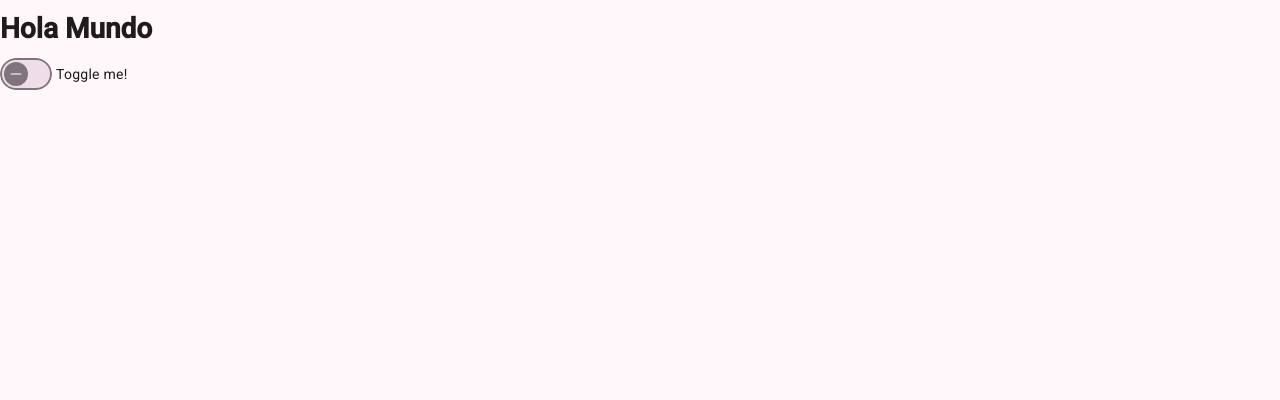
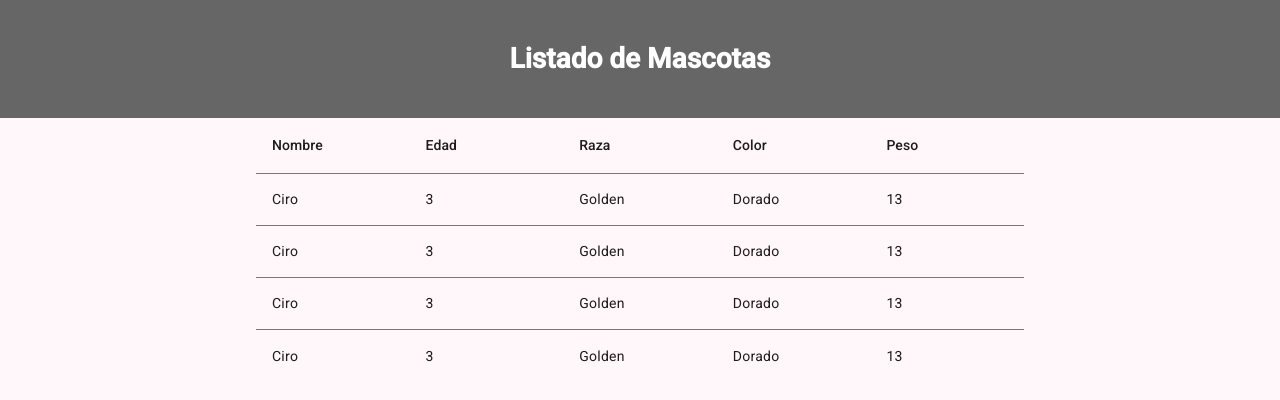
Before and after one commit to EnriqueIsra/Angular-ASP.NET-Core, an Angular app: page / in a window 1280 px wide. Shown: the top 400 px of the page. Built offline with nearby package versions, Linux system fonts and the light colour scheme.

Commit message:
Configuración Tabla

```diff
--- a/src/app/app.html
+++ b/src/app/app.html
@@ -1,2 +1 @@
-<h1>Hola Mundo</h1>
-<mat-slide-toggle>Toggle me!</mat-slide-toggle>
+<app-listado-mascotas></app-listado-mascotas>
--- a/src/app/app.ts
+++ b/src/app/app.ts
@@ -2,10 +2,12 @@ import { Component, signal } from '@angular/core';
 import { RouterOutlet } from '@angular/router';
 import { MatSlideToggleModule } from '@angular/material/slide-toggle';
 import { MatSliderModule } from '@angular/material/slider';
+import { ListadoMascotas } from "./components/listado-mascotas/listado-mascotas";
+import { MatTableModule } from '@angular/material/table';
 
 @Component({
   selector: 'app-root',
-  imports: [MatSlideToggleModule, MatSliderModule],
+  imports: [MatSlideToggleModule, MatSliderModule, ListadoMascotas, MatTableModule],
   templateUrl: './app.html',
   styleUrl: './app.css'
 })
--- a/src/app/components/listado-mascotas/listado-mascotas.css
+++ b/src/app/components/listado-mascotas/listado-mascotas.css
@@ -0,0 +1,18 @@
+table {
+  width: 100%;
+}
+
+.title {
+    background-color: #666;
+    padding: 30px;
+    color: white;
+    text-align: center;
+}
+
+.container {
+    margin: 0 20%;
+}
+
+td, th {
+    width: 15%;
+}
--- a/src/app/components/listado-mascotas/listado-mascotas.html
+++ b/src/app/components/listado-mascotas/listado-mascotas.html
@@ -1 +1,37 @@
-<p>listado-mascotas works!</p>
+<div class="title">
+    <h1>Listado de Mascotas</h1>
+</div>
+
+<div class="container">
+    <table mat-table [dataSource]="dataSource" class="mat-elevation-z0">
+
+        <ng-container matColumnDef="nombre">
+            <th mat-header-cell *matHeaderCellDef> Nombre </th>
+            <td mat-cell *matCellDef="let element"> {{element.nombre}} </td>
+        </ng-container>
+
+        <ng-container matColumnDef="edad">
+            <th mat-header-cell *matHeaderCellDef> Edad </th>
+            <td mat-cell *matCellDef="let element"> {{element.edad}} </td>
+        </ng-container>
+
+        <ng-container matColumnDef="raza">
+            <th mat-header-cell *matHeaderCellDef> Raza </th>
+            <td mat-cell *matCellDef="let element"> {{element.raza}} </td>
+        </ng-container>
+
+        <ng-container matColumnDef="color">
+            <th mat-header-cell *matHeaderCellDef> Color </th>
+            <td mat-cell *matCellDef="let element"> {{element.color}} </td>
+        </ng-container>
+
+        <ng-container matColumnDef="peso">
+            <th mat-header-cell *matHeaderCellDef> Peso </th>
+            <td mat-cell *matCellDef="let element"> {{element.peso}} </td>
+        </ng-container>
+
+        <tr mat-header-row *matHeaderRowDef="displayedColumns"></tr>
+        <tr mat-row *matRowDef="let row; columns: displayedColumns;"></tr>
+    </table>
+
+</div>
--- a/src/app/components/listado-mascotas/listado-mascotas.ts
+++ b/src/app/components/listado-mascotas/listado-mascotas.ts
@@ -1,11 +1,24 @@
 import { Component } from '@angular/core';
+import { Mascota } from '../../interfaces/Mascota';
+import { CommonModule } from '@angular/common';
+import { MatTableModule } from '@angular/material/table';
+
+
+const ELEMENT_DATA: Mascota[] = [
+  {nombre: 'Ciro', edad: 3, raza: 'Golden', color: 'Dorado', peso: 13},
+  {nombre: 'Ciro', edad: 3, raza: 'Golden', color: 'Dorado', peso: 13},
+  {nombre: 'Ciro', edad: 3, raza: 'Golden', color: 'Dorado', peso: 13},
+  {nombre: 'Ciro', edad: 3, raza: 'Golden', color: 'Dorado', peso: 13}
+];
 
 @Component({
+  standalone: true,
   selector: 'app-listado-mascotas',
-  imports: [],
+  imports: [CommonModule, MatTableModule],
   templateUrl: './listado-mascotas.html',
   styleUrl: './listado-mascotas.css',
 })
 export class ListadoMascotas {
-
+  displayedColumns: string[] = ['nombre', 'edad', 'raza', 'color', 'peso'];
+  dataSource = ELEMENT_DATA;
 }
--- a/src/index.html
+++ b/src/index.html
@@ -2,7 +2,7 @@
 <html lang="en">
 <head>
   <meta charset="utf-8">
-  <title>FECRUDMascotas</title>
+  <title>Listado de Mascotas</title>
   <base href="/">
   <meta name="viewport" content="width=device-width, initial-scale=1">
   <link rel="icon" type="image/x-icon" href="favicon.ico">
```
